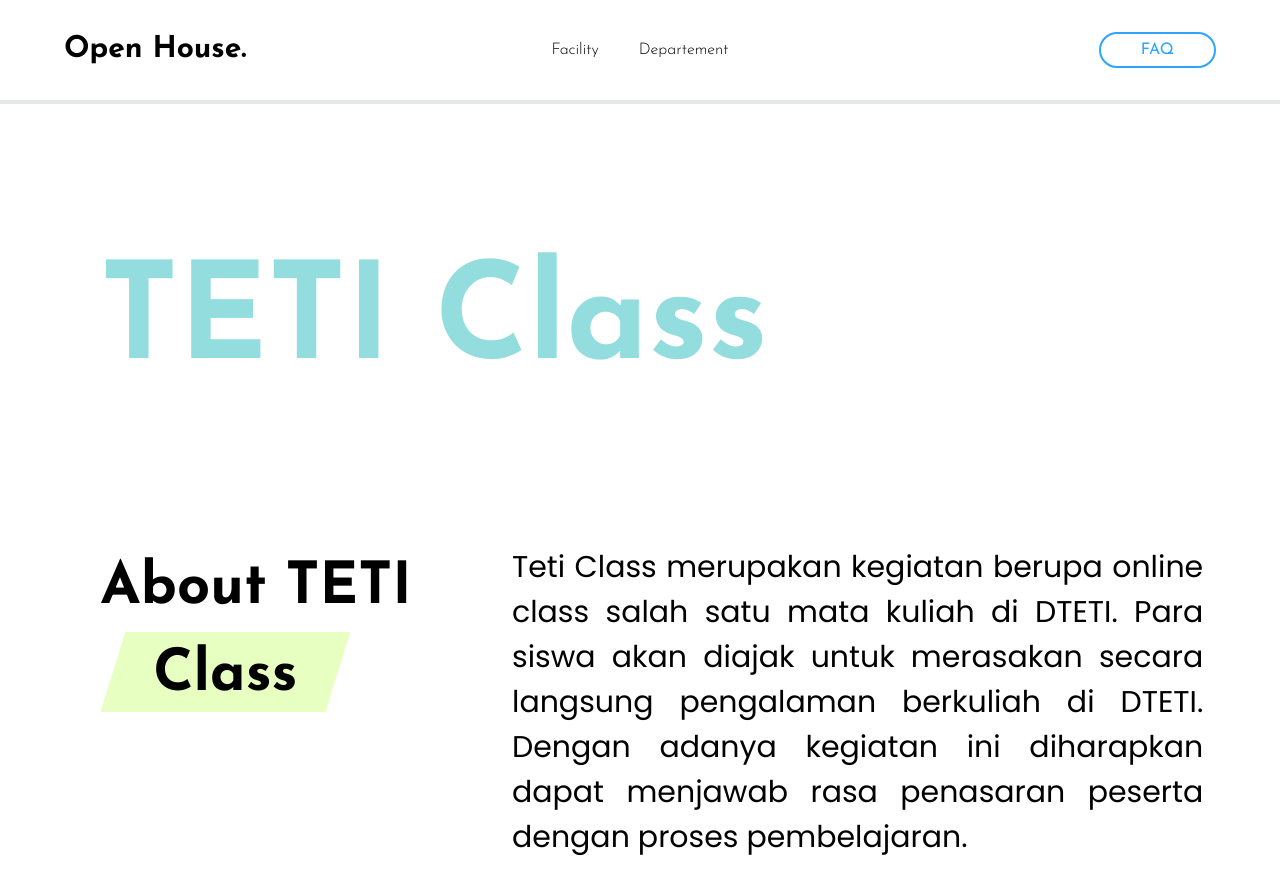
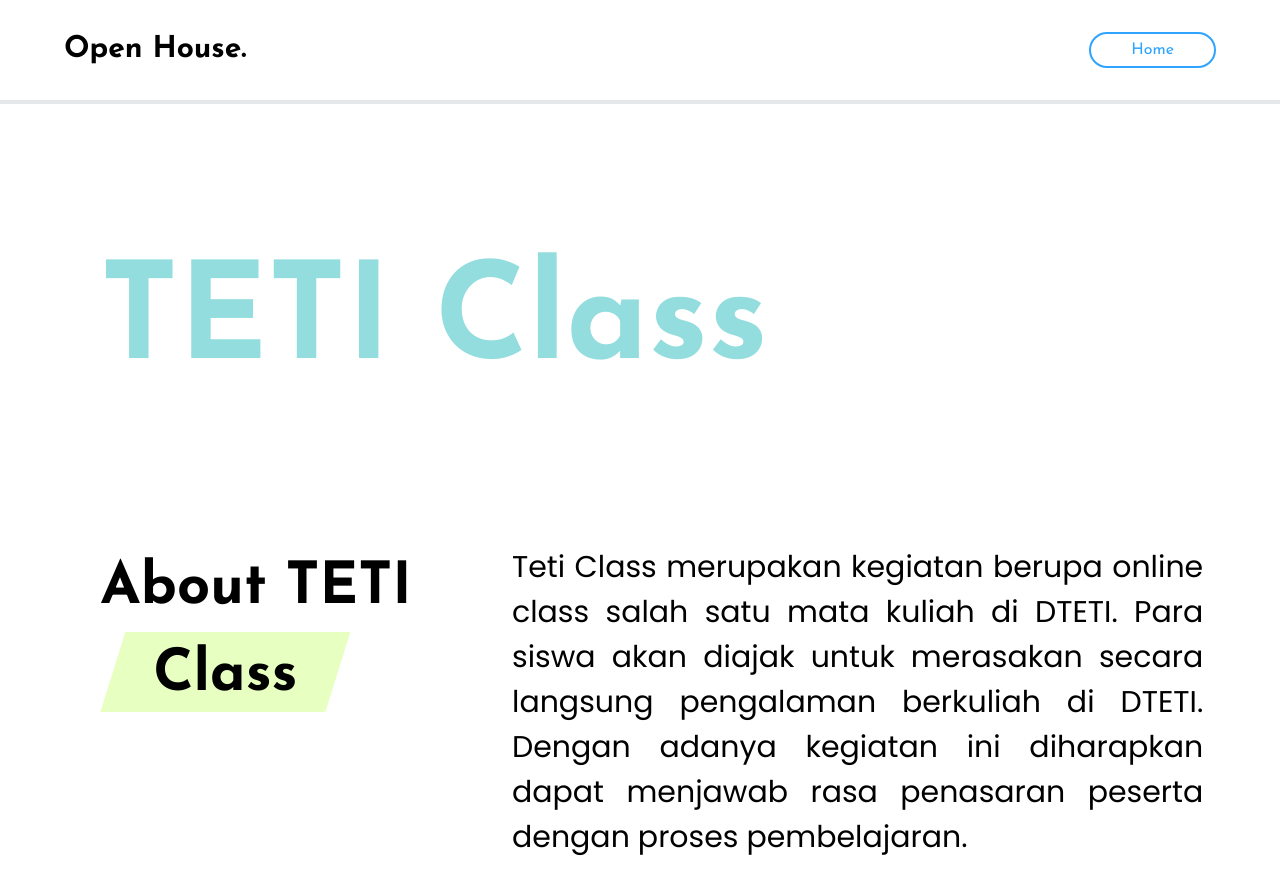
Before and after one commit to aufarhmn/web-open-house, a Next.js app: page /teticlass in a window 1280 px wide. Shown: the top 894 px of the page. Built offline with nearby package versions, Linux system fonts and the light colour scheme.

Commit message:
fix: navbar on teticlass

```diff
--- a/pages/teticlass.js
+++ b/pages/teticlass.js
@@ -1,5 +1,5 @@
 import Benefits from "../components/Benefits";
-import Navbar from "../components/Navbar";
+import NavbarSimplified from "../components/NavbarSimplified";
 import Speaker from "../components/Speaker";
 import pakAdha from '../Assets/Images/Speaker/pakAdha.png'
 import Footer from "../components/Footer";
@@ -18,7 +18,7 @@ const shadow = {
 export default function TETIClass() {
     return(
         <>
-            <Navbar />
+            <NavbarSimplified />
             <div className="my-[120px] mx-[100px] ">
                 <h1 className="text-[134px] font-bold text-[#93DDDE] font-Josefin">TETI Class</h1>
             </div>
```
